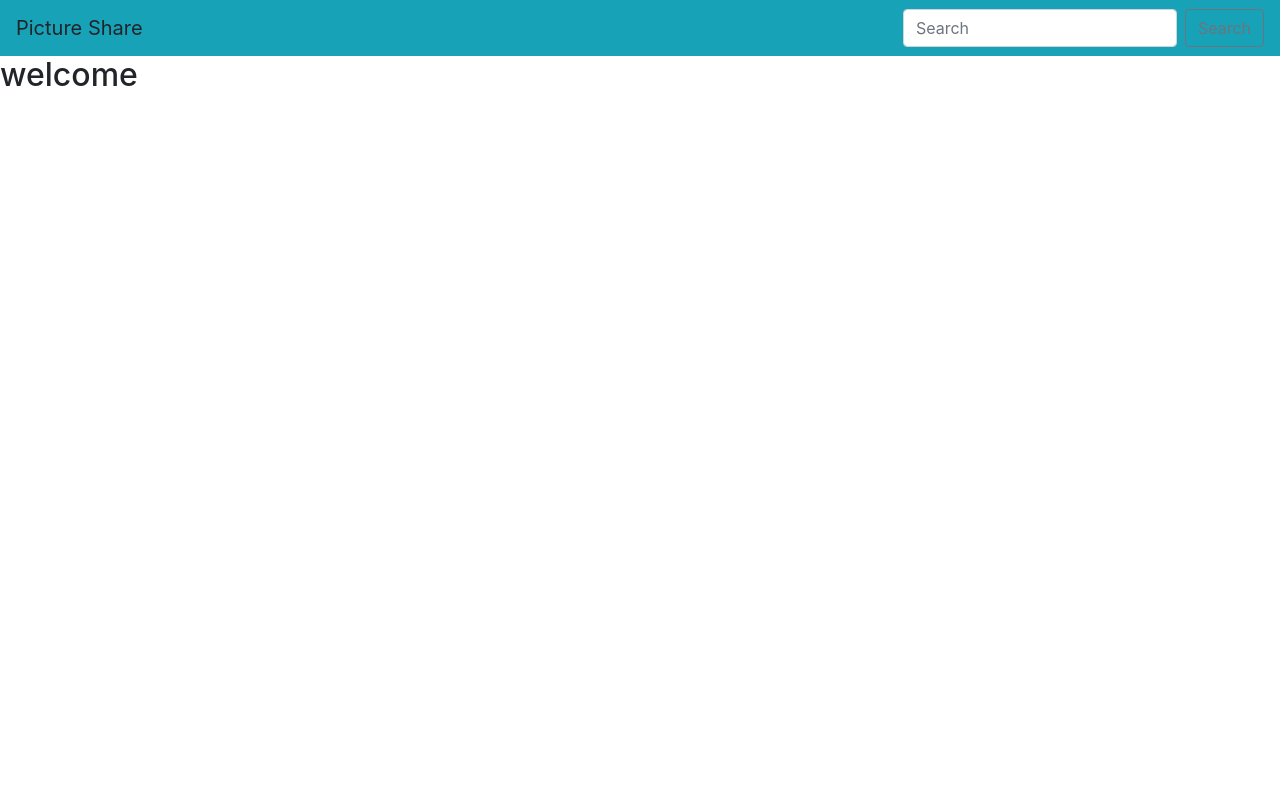
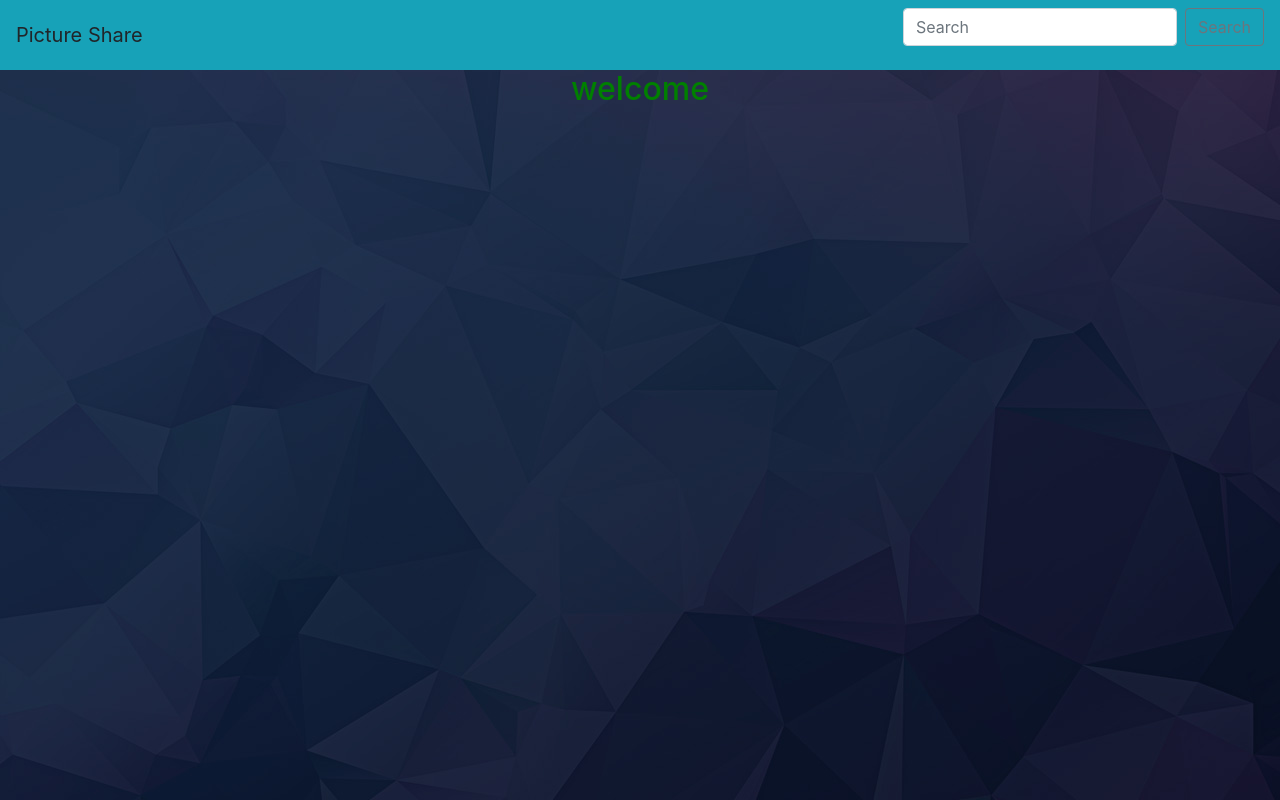
Before and after one commit to Owiti-Charles/Picture-Globe, a Django app: page / in a window 1280 px wide. Run offline with Django 3.2, Linux system fonts and the light colour scheme; data that the repository does not hold is empty; some libraries are stand-ins or nearby versions.

Commit message:
Add background image to the base layouts template

```diff
--- a/pictures/templates/layouts.html
+++ b/pictures/templates/layouts.html
@@ -1,10 +1,11 @@
-<!DOCTYPE html>
+{% load static %}
 <html lang="en">
 <head>
     <meta charset="UTF-8">
     <title>Picture Share</title>
     {% block styles %}
     <link rel="stylesheet" href="https://maxcdn.bootstrapcdn.com/bootstrap/4.0.0/css/bootstrap.min.css" integrity="sha384-Gn5384xqQ1aoWXA+058RXPxPg6fy4IWvTNh0E263XmFcJlSAwiGgFAW/dAiS6JXm" crossorigin="anonymous">
+    <link rel="stylesheet" href="{% static 'css/styles.css' %}">
     {% endblock %}
 </head>
 <body>
--- a/pictures/templates/pictures/index.html
+++ b/pictures/templates/pictures/index.html
@@ -2,7 +2,7 @@
 
 
 {% block content %}
-<h2>welcome</h2>
+<h2 class="text-center">welcome</h2>
 <div class="container-fluid">
     <div class="card-columns">
         {% for image in images %}
--- /dev/null
+++ b/static/css/styles.css
@@ -0,0 +1,7 @@
+h2 {
+color:green;
+}
+
+body{
+background-image:url(/static/images/bg.jpeg)
+}
```
Also changed, not shown: static/images/bg.jpeg (added).
